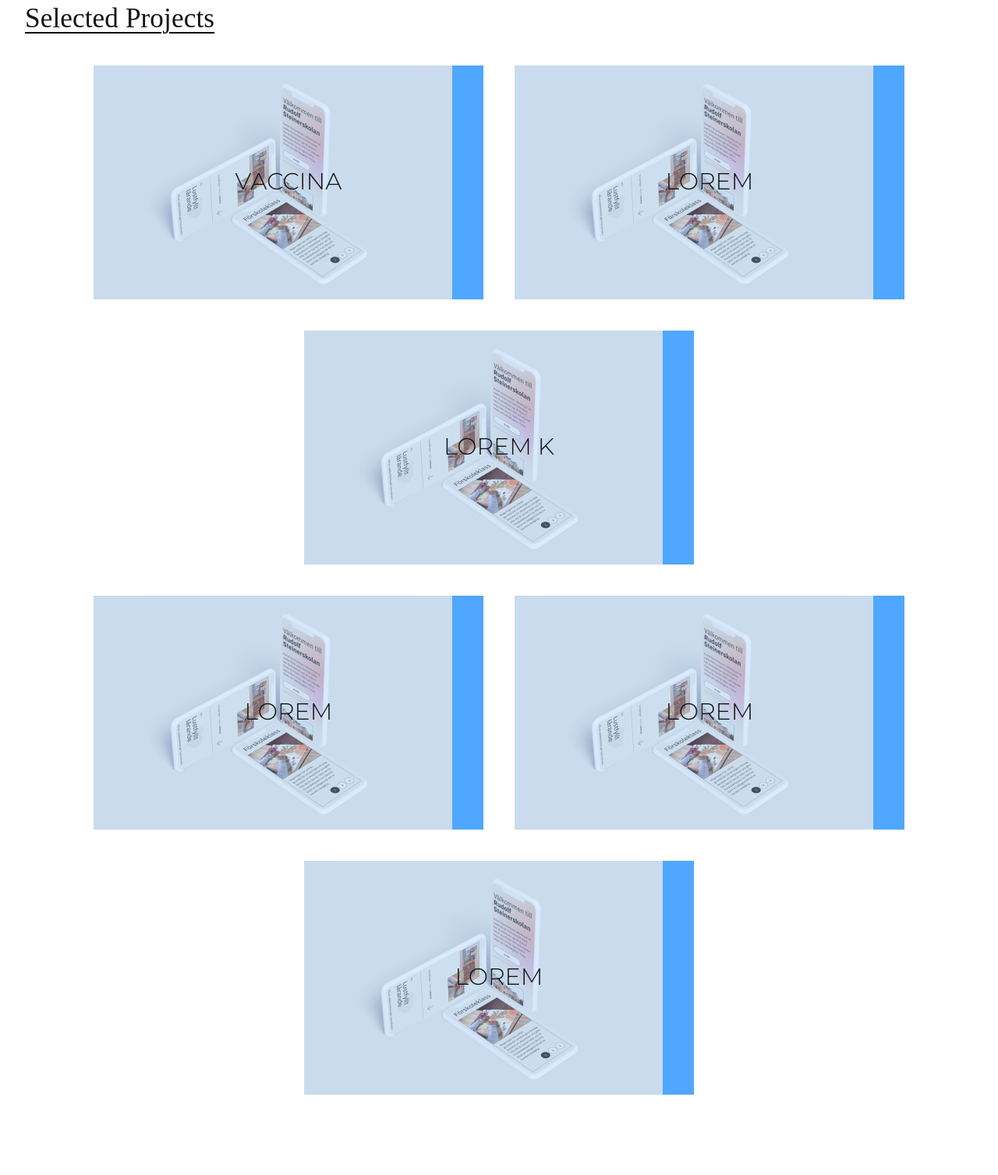
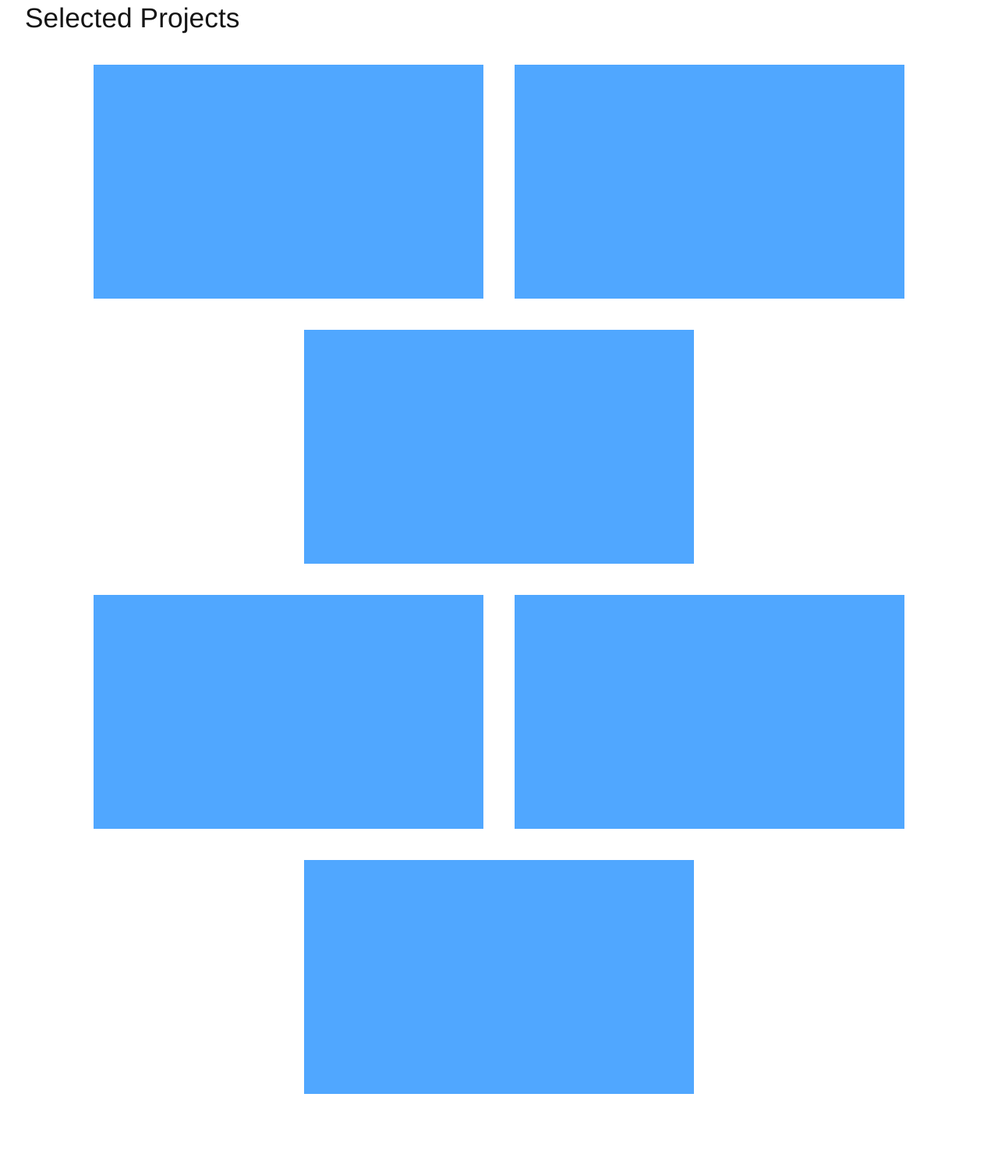
Before and after one commit to elsaivarson/elsaivarson.github.io, a plain HTML site: page index.html in a window 1280 px wide. Shown: the part 1021-2528 px from the top of the page at 78% size. Drawn offline with nearby package versions, Linux system fonts and the light colour scheme; no server answers; a web font is replaced by a local one.

Commit message:
Add files via upload

```diff
--- a/index.html
+++ b/index.html
@@ -56,38 +56,32 @@
 <section id="work"></section>
 <div class="container">
 
-  <h2><span>Selected Projects</span></h2>
+  <h2>Selected Projects</h2>
   <!-- row start-->
   <div class="row">
     <!-- card start-->
-    <div class="image">
-      <img src="images/rudolf_liten.png" alt="mockup">
-            <div class="details">
-        <h2>Vaccina</h2>
+   <div class="image one">
+      <div class="details">
         <div class="more">
-          <a href="case.html" class="read-more">app design <i class="fas fa-arrow-right"></i></a>
+          <a href="wasteless.html" class="read-more">Wasteless — Concept design</a>
         </div>
       </div>
     </div>
     <!--image card end-->
     <!--image card start-->
-    <div class="image">
-      <img src="images/rudolf_liten.png" alt="mockup">
+    <div class="image two">
       <div class="details">
-        <h2>Lorem</h2>
         <div class="more">
-          <a href="case.html" class="read-more">coming soon</a>
+          <a href="case.html" class="read-more">Steinerskolan — Web design</a>
         </div>
       </div>
     </div>
     <!--image card end-->
     <!--image card start-->
-    <div class="image">
-      <img src="images/rudolf_liten.png" alt="mockup">
+    <div class="image three">
       <div class="details">
-        <h2>Lorem k</h2>
         <div class="more">
-          <a href="case.html" class="read-more">coming soon</a>
+          <a href="case.html" class="read-more">Vaccina — App design</a>
         </div>
       </div>
     </div>
@@ -97,34 +91,28 @@
   <!--image row start-->
   <div class="row">
     <!--image card start-->
-    <div class="image">
-      <img src="images/rudolf_liten.png" alt="mockup">
-         <div class="details">
-        <h2>Lorem</h2>
+    <div class="image four">
+      <div class="details">
         <div class="more">
-          <a href="case.html" class="read-more">coming soon</a>
+          <a href="case.html" class="read-more">Coming soon — Concept design</a>
         </div>
       </div>
     </div>
     <!--image card end-->
     <!--image card start-->
-    <div class="image">
-      <img src="images/rudolf_liten.png" alt="mockup">
-            <div class="details">
-        <h2>Lorem</h2>
+    <div class="image five">
+      <div class="details">
         <div class="more">
-          <a href="case.html" class="read-more">coming soon</a>
+          <a href="case.html" class="read-more">Coming soon — Concept design</a>
         </div>
       </div>
     </div>
     <!--image card end-->
     <!--image card start-->
-    <div class="image">
-      <img src="images/rudolf_liten.png" alt="mockup">
-            <div class="details">
-        <h2>Lorem</h2>
+    <div class="image six">
+      <div class="details">
         <div class="more">
-          <a href="case.html" class="read-more">coming soon</a>
+          <a href="case.html" class="read-more">Coming soon — Concept design</a>
         </div>
       </div>
     </div>
```
